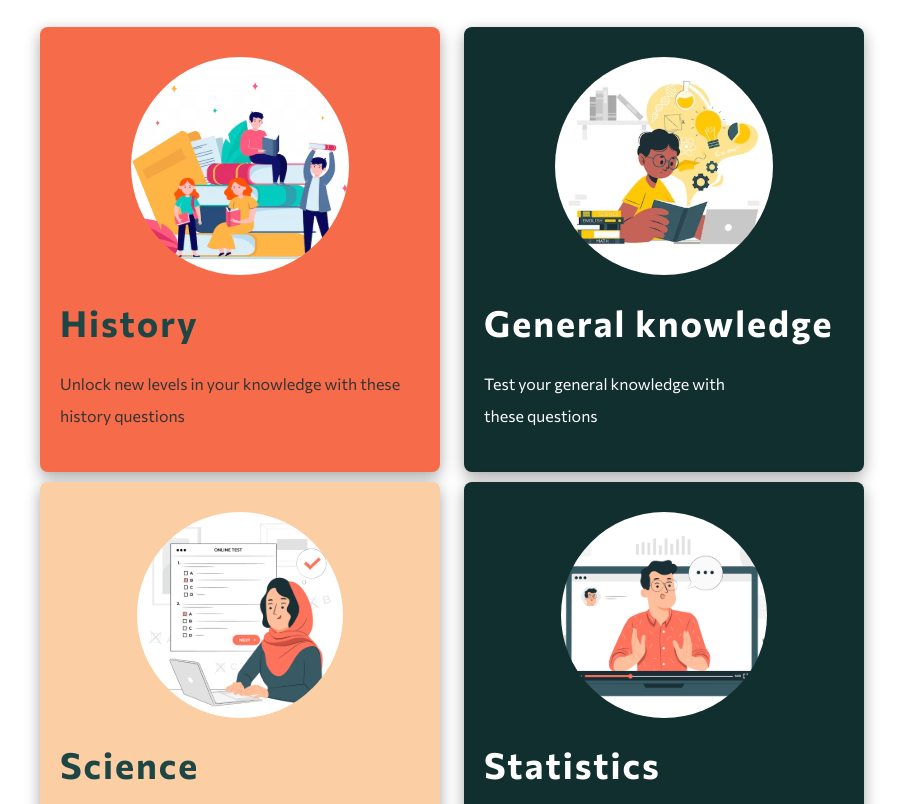
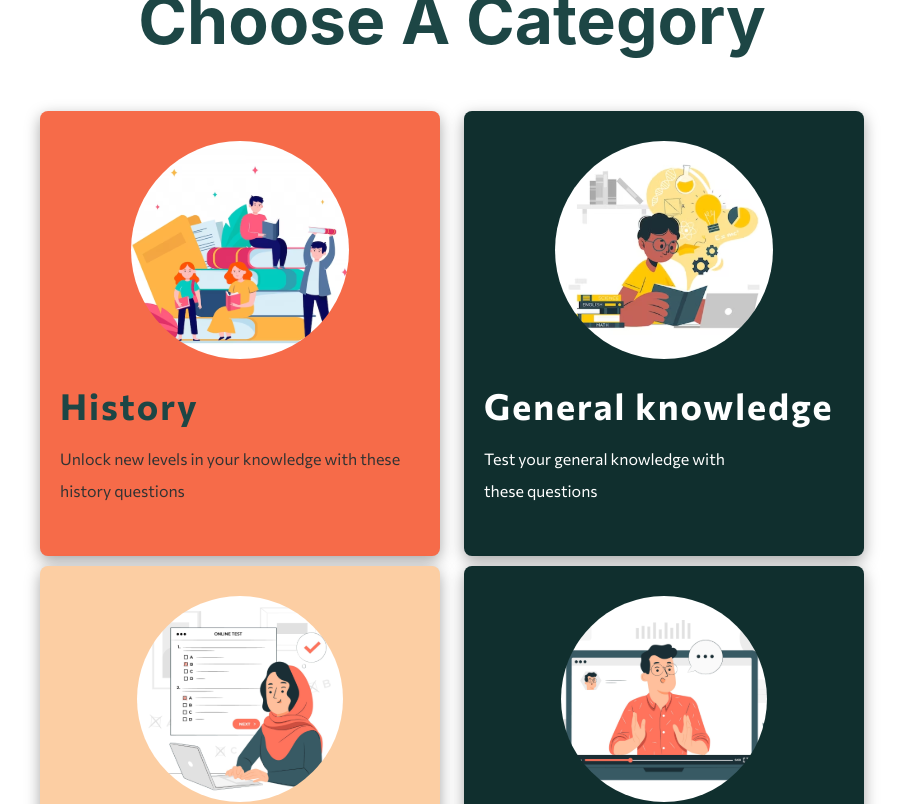
Before and after one commit to clint360/brain-buster-frontend, a React (Create React App) app: page / in a window 1280 px wide. Shown: the part 2158-2962 px from the top of the page, without its empty margins (188-1091 px from the left). Built offline with nearby package versions, Linux system fonts and the light colour scheme.

Commit message:
edit category

```diff
--- a/src/core/components/category/category.css
+++ b/src/core/components/category/category.css
@@ -4,11 +4,13 @@
   align-items: center;
   justify-content: center;
   flex-direction: column;
+  margin-top: 6%;
 }
 
 .category h1 {
   font-size: 66px;
   font-weight: 700;
+  margin-bottom: 4%;
   color: #1d4645;
 }
 
```
